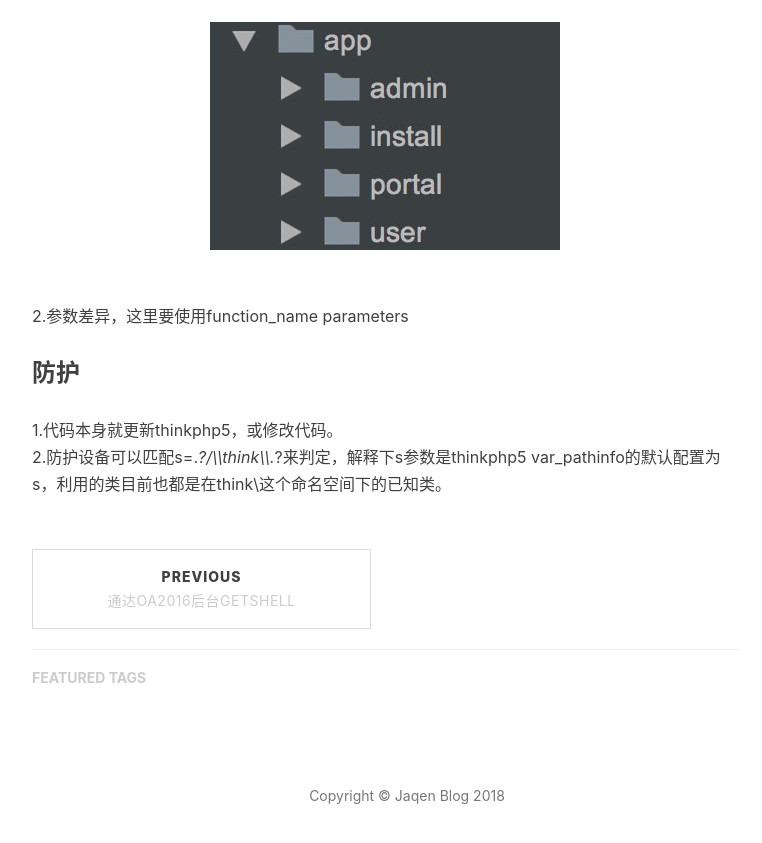
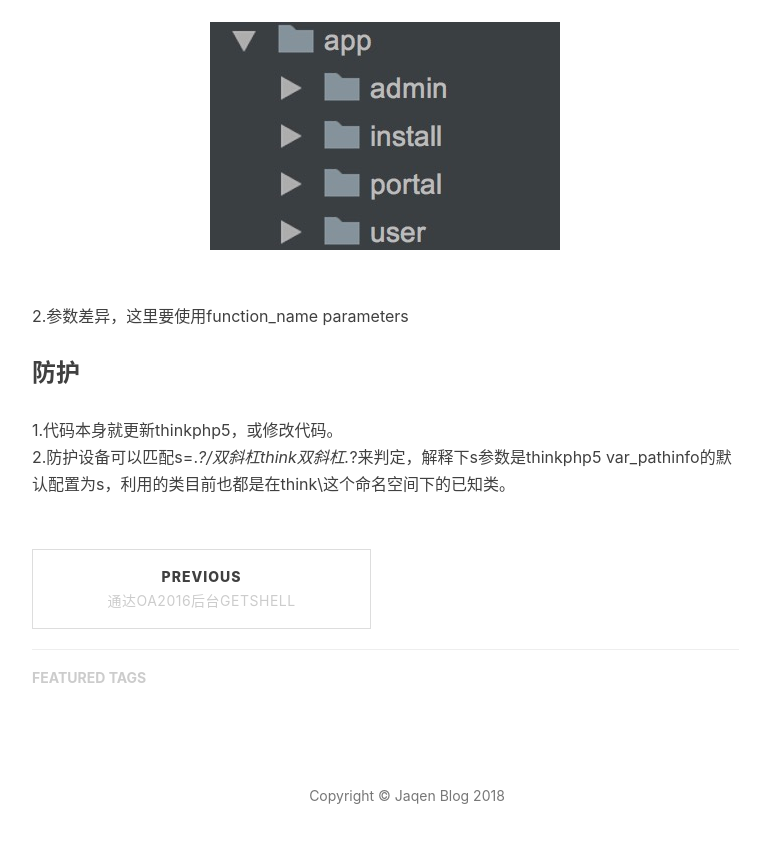
Before and after one commit to white-cell/white-cell.github.io, a Jekyll site: the page built from _posts/2018-12-11-Thinkphp5 getshell漏洞分析.md, in a window 1280 px wide and 900 px high, scrolled down 2873 px. Shown: the top 843 px of the window, without its empty margins (233-995 px from the left). Built offline with Jekyll 4.4.1, drawn with Linux system fonts in a browser that asks for light colours; nearby versions of some CDN libraries; comment, search, counter and statistics services are not loaded.

Commit message:
add Thinkphp5 getshell漏洞分析

```diff
--- a/_posts/2018-12-11-Thinkphp5 getshell漏洞分析.md
+++ b/_posts/2018-12-11-Thinkphp5 getshell漏洞分析.md
@@ -30,4 +30,4 @@ getshell poc<br/>
 
 ### 防护
 1.代码本身就更新thinkphp5，或修改代码。<br/>
-2.防护设备可以匹配s=.*?/\\\\think\\\\.*?来判定，解释下s参数是thinkphp5 var_pathinfo的默认配置为s，利用的类目前也都是在think\这个命名空间下的已知类。<br/>
+2.防护设备可以匹配s=.*?/双斜杠think双斜杠.*?来判定，解释下s参数是thinkphp5 var_pathinfo的默认配置为s，利用的类目前也都是在think\这个命名空间下的已知类。<br/>
```
